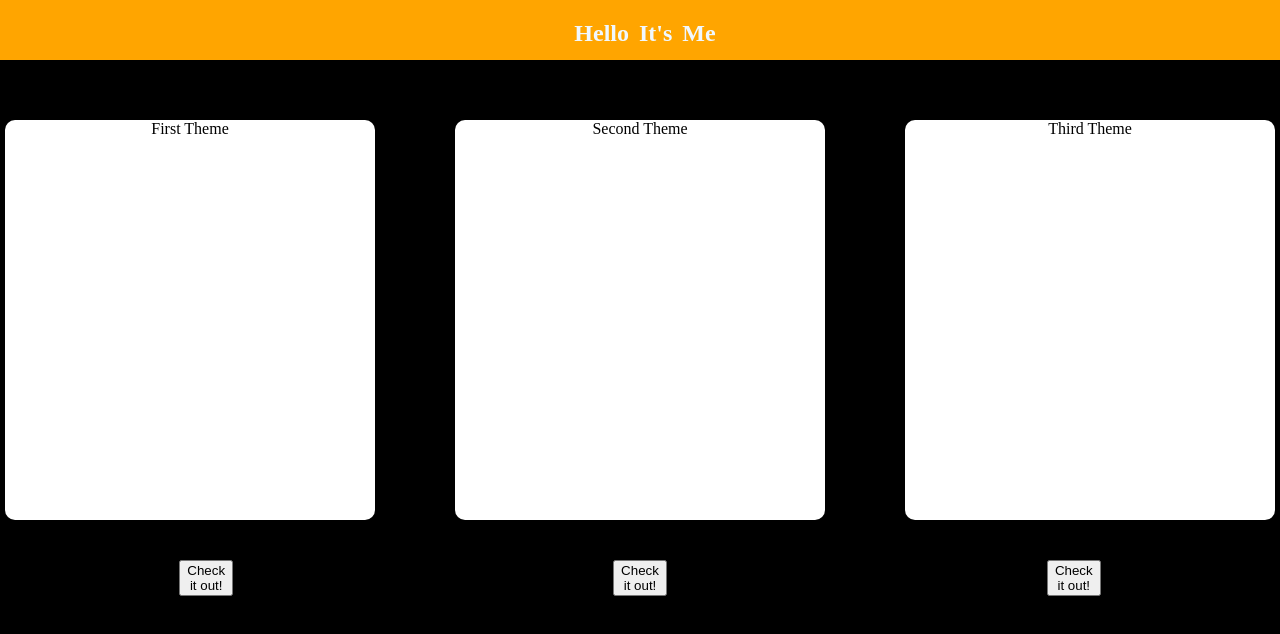
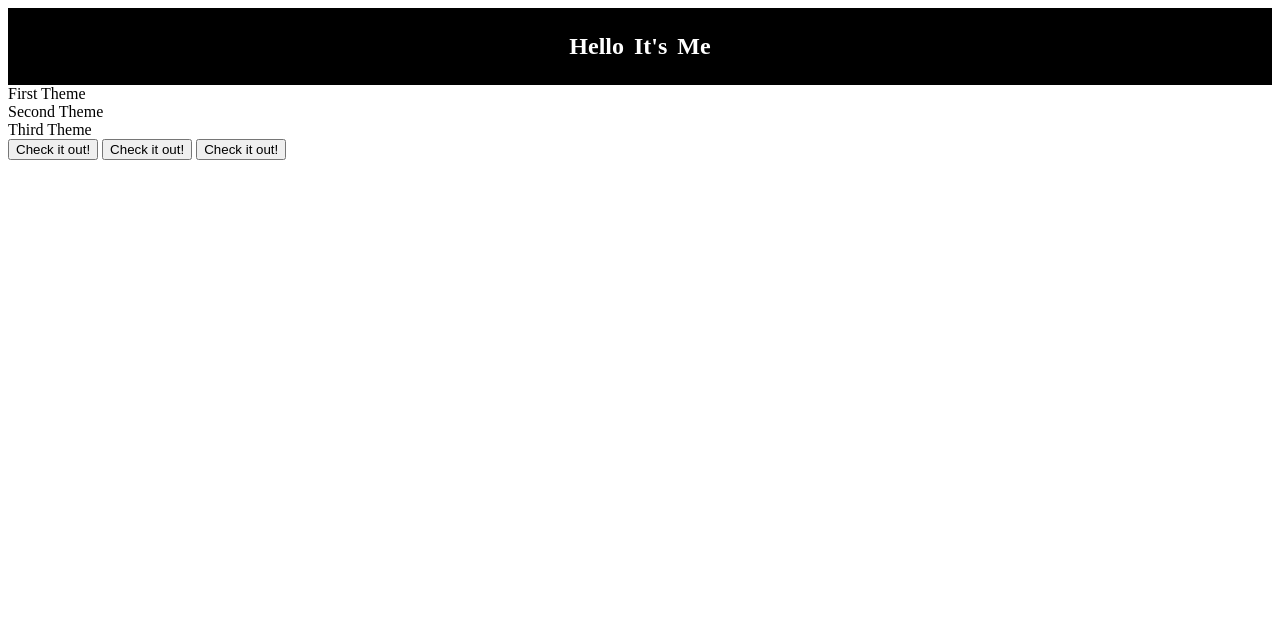
Before and after one commit to dlutskevich/p, a website: page html/index.html in a window 1280 px wide. Drawn offline with Linux system fonts and the light colour scheme.

Commit message:
check
zzzz

```diff
--- a/sass/site.css
+++ b/sass/site.css
@@ -1,42 +1,10 @@
-.logo {
-  margin: 0px 0px 0px 10px;
-  color: aliceblue;
-}
 .navigation {
-  height: 60px;
-  background-color: orange;
+  color: white;
+  background-color: black;
   display: flex;
   flex-direction: row;
   justify-content: center;
 }
-
-.container {
-  display: flex;
-  flex-direction: row;
-  justify-content: center;
-  padding-top: 20px;
+.logo {
+  margin: 5px;
 }
-.card {
-  background-color: white;
-  display: flex;
-  flex-direction: row;
-  justify-content: center;
-  min-width: 370px;
-  min-height: 400px;
-  margin: 40px;
-  border-radius: 10px;
-}
-.buttons {
-  display: flex;
-  flex-direction: row;
-  justify-content: center;
-}
-.but {
-  margin: 0px 190px 0px 190px;
-}
-
-body {
-  background-color: black;
-  margin: 0px;
-  padding: 0px;
-}
```
